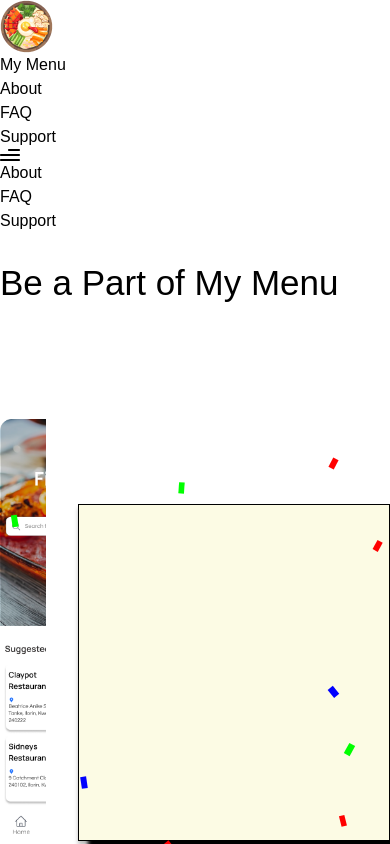
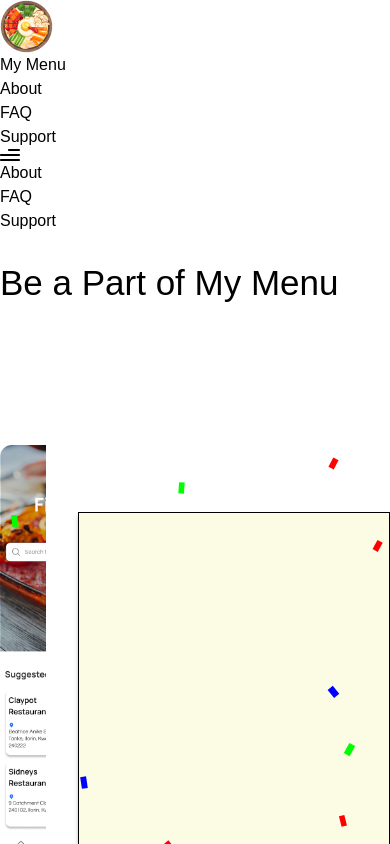
Before and after one commit to sefeoluwa/menu-app, a React (Vite) app: page / in a window 390 px wide. Shown: the top 844 px of the page. Built offline with nearby package versions, Linux system fonts and the light colour scheme.

Commit message:
margin for hero section box and image

```diff
--- a/src/index.css
+++ b/src/index.css
@@ -70,20 +70,20 @@
 
     .hero-screens > img{
       max-width: 45vw;
-      margin-top: 7vh;
+      margin-top: 14vh;
     }
 
     .hero-screens-container{
       max-height: 80vh;
       padding-top: 10vh;
-      margin-top: -4vh;
+      margin-top: -8vh;
 
     }
 
     .rectangular-box{
       max-width: 80vw;
-      max-height: 40vh;
-
+      height: 40vh;
+      margin-top: 22vh;
     }
 
     .get-text{
```
